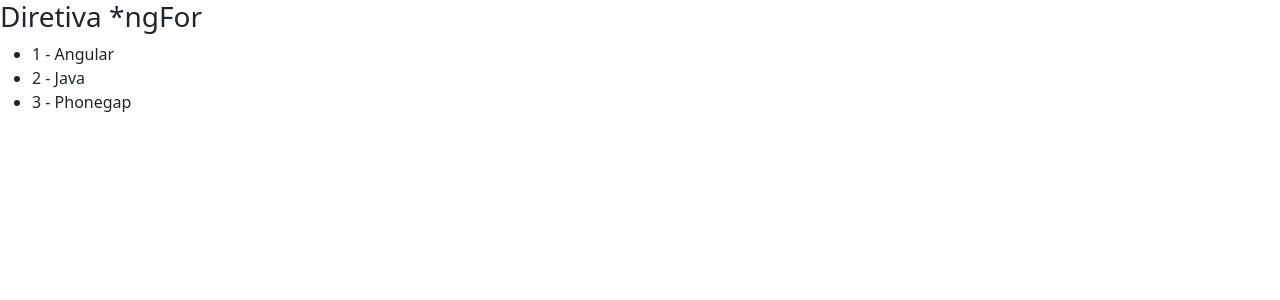
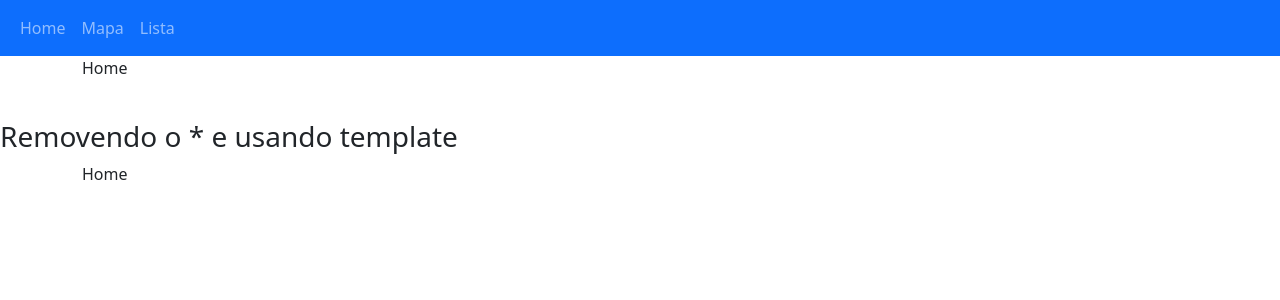
Before and after one commit to pedrovic7997/curso-angular, an Angular app in the folder diretivas/: page / in a window 1280 px wide. Shown: the top 300 px of the page. Built offline with nearby package versions, Linux system fonts and the light colour scheme.

Commit message:
Visualizando a remoção do asterisco das diretivas

```diff
--- a/diretivas/src/app/app.component.html
+++ b/diretivas/src/app/app.component.html
@@ -1,3 +1,3 @@
 <!-- <app-diretiva-ngif></app-diretiva-ngif> -->
-<!-- <app-diretiva-ngswitch></app-diretiva-ngswitch> -->
-<app-diretica-ngfor></app-diretica-ngfor>
+<app-diretiva-ngswitch></app-diretiva-ngswitch>
+<!-- <app-diretica-ngfor></app-diretica-ngfor> -->
--- a/diretivas/src/app/diretica-ngfor/diretica-ngfor.component.html
+++ b/diretivas/src/app/diretica-ngfor/diretica-ngfor.component.html
@@ -5,3 +5,19 @@
         {{ i+1 }} - {{ curso }}
     </li>
 </ul>
+
+<h3>Removendo o * e usando template</h3>
+
+<!-- <ul>
+    <li template="ngFor let curso of cursos, let i = index">
+        {{ i+1 }} - {{ curso }}
+    </li>
+</ul> -->
+
+<ul>
+    <ng-template ngFor [ngForOf]="cursos" let-curso let-i="index">
+        <li>
+            {{ i+1 }} - {{ curso }}
+        </li>
+    </ng-template>
+</ul>
--- a/diretivas/src/app/diretiva-ngif/diretiva-ngif.component.html
+++ b/diretivas/src/app/diretiva-ngif/diretiva-ngif.component.html
@@ -28,3 +28,21 @@
 <div [hidden]="mostrarCursos" >
     Não existem cursos para serem listados.
 </div>
+
+<br><br>
+
+<h3>Removendo o * e usando template</h3>
+
+<div *ngIf="mostrarCursos" >
+    Lista de cursos aqui:
+</div>
+
+<ng-template [ngIf]="mostrarCursos">
+    <div>
+        Lista de cursos aqui:
+    </div>
+</ng-template>
+
+<div template="ngIf mostrarCursos">
+    Lista de cursos aqui:
+</div>
--- a/diretivas/src/app/diretiva-ngswitch/diretiva-ngswitch.component.html
+++ b/diretivas/src/app/diretiva-ngswitch/diretiva-ngswitch.component.html
@@ -25,3 +25,19 @@
     <p *ngSwitchCase="'lista'">Modo lista ativado</p>
     <p *ngSwitchDefault>Home</p>
 </div>
+
+<br>
+
+<h3>Removendo o * e usando template</h3>
+
+<div class="container" [ngSwitch]="aba"  >
+  <ng-template [ngSwitchCase]="'mapa'">
+    <p>Modo mapa ativado</p>
+  </ng-template>
+  <ng-template [ngSwitchCase]="'lista'">
+    <p>Modo lista ativado</p>
+  </ng-template>
+  <ng-template ngSwitchDefault>
+    <p>Home</p>
+  </ng-template>
+</div>
```
